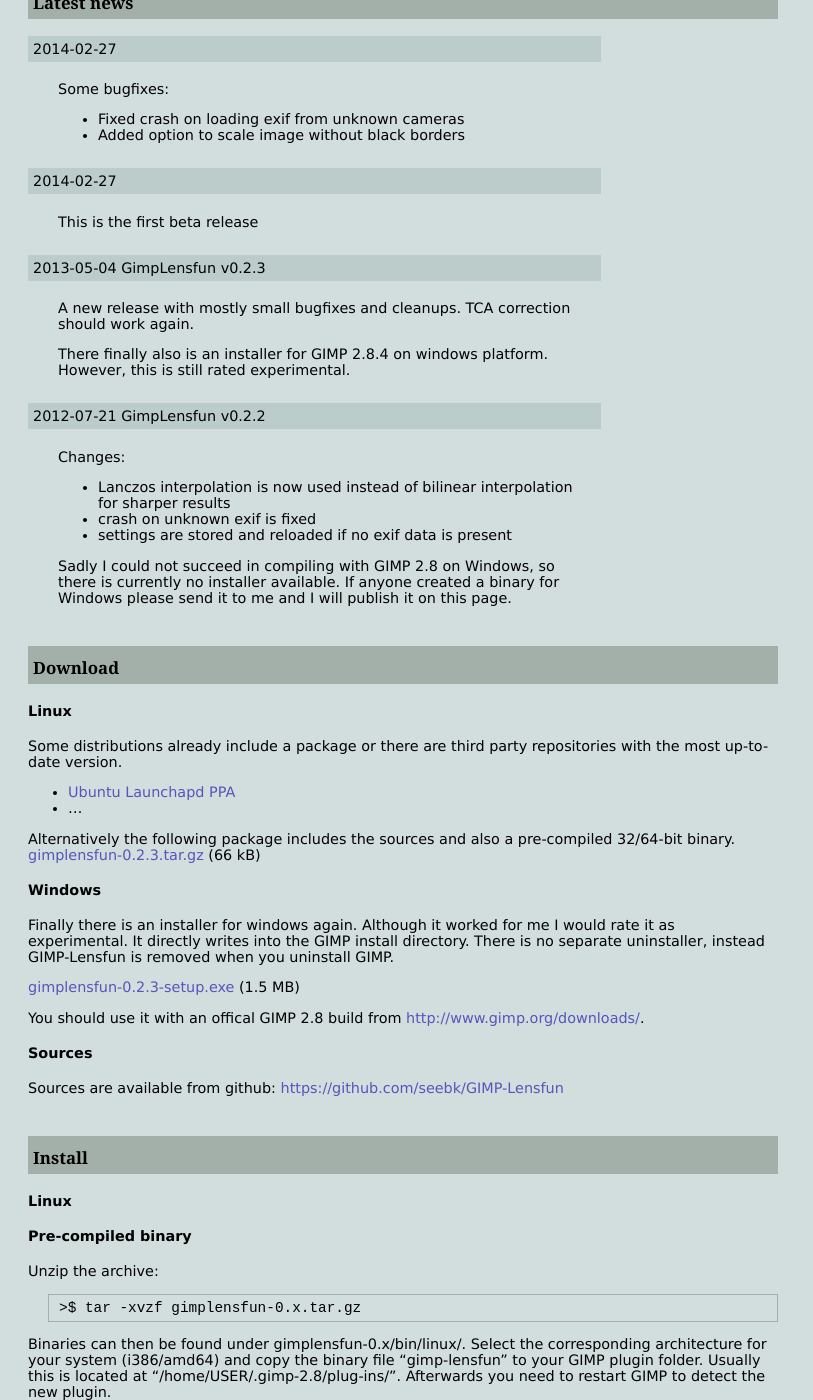
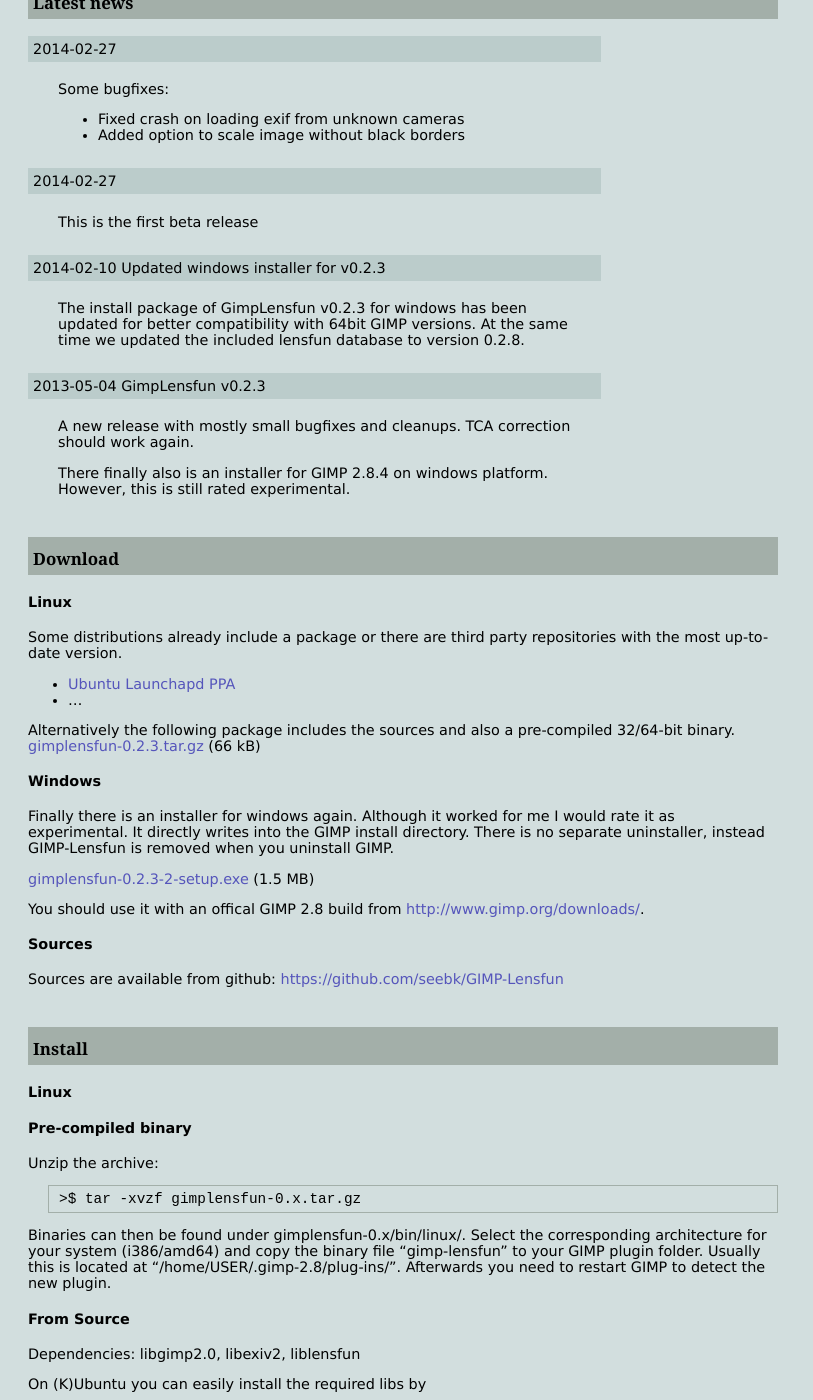
Before and after one commit to seebk/GIMP-Lensfun, a Jekyll site: the page built from index.md, in a window 1280 px wide and 1400 px high, scrolled down 895 px. Shown: the whole window, without its empty margins (0-813 px from the left). Built offline with Jekyll 4.4.1, drawn with Linux system fonts in a browser that asks for light colours; Markdown is read by kramdown in place of the engine named in the settings.

Commit message:
updated downloads to link to github again instead of bintray and added news message for new win32/64 install package

```diff
--- a/index.md
+++ b/index.md
@@ -46,13 +46,13 @@
 * ...
 
 Alternatively the following package includes the sources and also a pre-compiled 32/64-bit binary.
-<a href="http://dl.bintray.com/content/seebk/GIMP-Lensfun/gimplensfun-0.2.3.tar.gz?direct">gimplensfun-0.2.3.tar.gz</a> (66 kB)
+<a href="https://github.com/seebk/GIMP-Lensfun/releases/download/0.2.3/gimplensfun-0.2.3.tar.gz">gimplensfun-0.2.3.tar.gz</a> (66 kB)
 
 #### Windows ####
 
 Finally there is an installer for windows again. Although it worked for me I would rate it as experimental. It directly writes into the GIMP install directory. There is no separate uninstaller, instead GIMP-Lensfun is removed when you uninstall GIMP.
 
-<a href="http://dl.bintray.com/content/seebk/GIMP-Lensfun/gimplensfun-0.2.3-setup.exe?direct">gimplensfun-0.2.3-setup.exe</a> (1.5 MB)
+<a href="https://github.com/seebk/GIMP-Lensfun/releases/download/0.2.3/gimplensfun-0.2.3-2-setup.exe">gimplensfun-0.2.3-2-setup.exe</a> (1.5 MB)
 
 You should use it with an offical GIMP 2.8 build from <a href="http://www.gimp.org/downloads/" target="_blank">http://www.gimp.org/downloads/</a>.
 
```
Also changed, not shown: _posts/2014-02-10-New_win_installer.md (added, +6 -0 lines).
